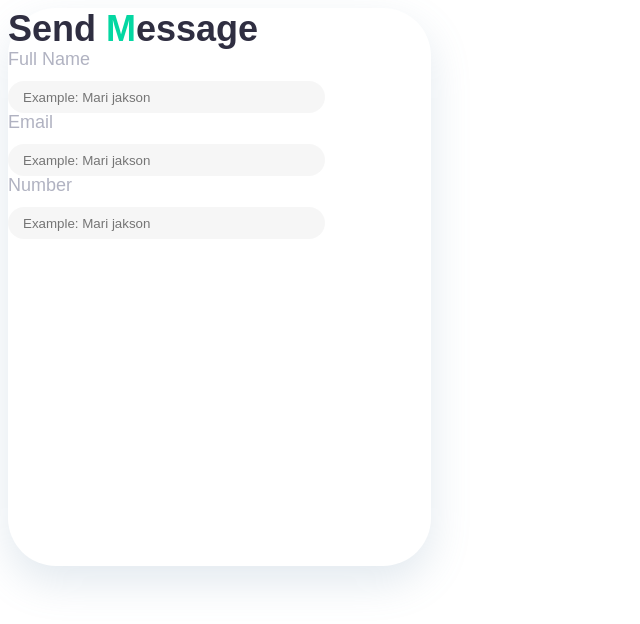
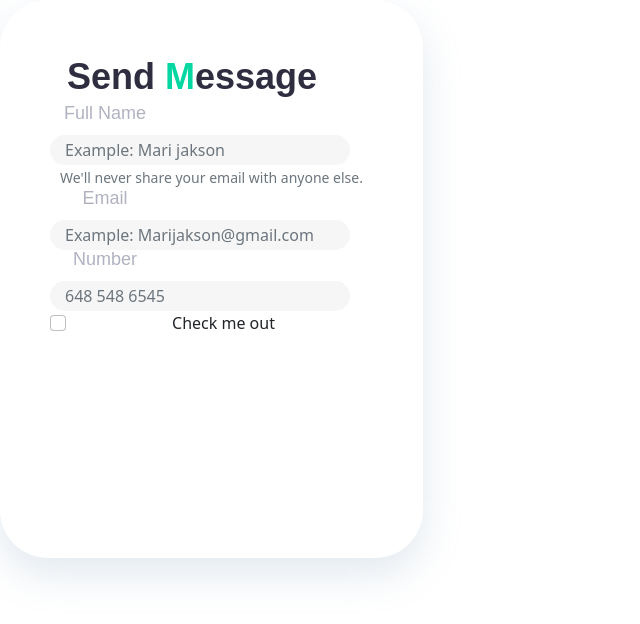
Before and after one commit to Capstone-Project-Team23/Team_23, a React (Create React App) app in the folder capstone-team-23/: page /contactUs in a window 1280 px wide. Shown: the top 624 px of the page, without its empty margins (0-640 px from the left). Built offline with nearby package versions, Linux system fonts and the light colour scheme.

Commit message:
Merge branch 'signUp' of https://github.com/Capstone-Project-Team23/Team_23 into contactus

```diff
--- a/capstone-team-23/public/index.html
+++ b/capstone-team-23/public/index.html
@@ -8,6 +8,7 @@
     <meta name="theme-color" content="#000000" />
     <meta name="description" content="Web site created using create-react-app" />
     <link rel="apple-touch-icon" href="%PUBLIC_URL%/logo192.png" />
+    <link href="https://cdn.jsdelivr.net/npm/bootstrap@5.1.3/dist/css/bootstrap.min.css" rel="stylesheet" integrity="sha384-1BmE4kWBq78iYhFldvKuhfTAU6auU8tT94WrHftjDbrCEXSU1oBoqyl2QvZ6jIW3" crossorigin="anonymous">
     <!--
       manifest.json provides metadata used when your web app is installed on a
       user's mobile device or desktop. See https://developers.google.com/web/fundamentals/web-app-manifest/
@@ -27,6 +28,7 @@
 
 <body>
     <script src="../src/index.js" type="text/jsx"></script>
+    <script src="https://cdn.jsdelivr.net/npm/bootstrap@5.1.3/dist/js/bootstrap.bundle.min.js" integrity="sha384-ka7Sk0Gln4gmtz2MlQnikT1wXgYsOg+OMhuP+IlRH9sENBO0LRn5q+8nbTov4+1p" crossorigin="anonymous"></script>
     <div id="root"></div>
     <!--
       This HTML file is a template.
--- a/capstone-team-23/src/components/App.jsx
+++ b/capstone-team-23/src/components/App.jsx
@@ -1,5 +1,5 @@
 import react from "react";
-import ContactUsPage from "./ContactUs/ContactUsPage/ContactUs";
+import ContactUsPage from "./ContactUs/ContactUsWholePage/ContactUs";
 
 function App() {
     return <div>
--- a/capstone-team-23/src/components/ContactUs/ContactUsForm/ContactUsFormInputFields.jsx
+++ b/capstone-team-23/src/components/ContactUs/ContactUsForm/ContactUsFormInputFields.jsx
@@ -5,11 +5,13 @@ import Label from"../../Reusable Components/Label/Label.jsx"
 
 function ContactUsFormInputFields() {
     return (
-        <section>
+        <section >
             <p className="txt-598">
             Send <span className="txt-5982">M</span>essage
             </p>
 
+            <form>
+            <div class="form-group">
                 <Label name="Full Name"></Label>
                 <InputField
                     type="text"
@@ -17,11 +19,12 @@ function ContactUsFormInputFields() {
                     width = "300px"
                     height = "30px"
                 ></InputField>
-
+                 <small id="emailHelp" class="form-text text-muted">We'll never share your email with anyone else.</small>
+                </div>
                 <Label name="Email"></Label>
                 <InputField
                     type="text"
-                placeholder="Example: Mari jakson"
+                    placeholder="Example: Marijakson@gmail.com"
                     width = "300px"
                     height = "30px"
                 ></InputField>
@@ -29,11 +32,16 @@ function ContactUsFormInputFields() {
                 <Label name="Number"></Label>
                 <InputField
                     type="Number"
-                placeholder="Example: Mari jakson"
+                    placeholder="648 548 6545"
                     width = "300px"
                     height = "30px"
                 ></InputField>
 
+<div class="form-check">
+    <input type="checkbox" class="form-check-input" id="exampleCheck1"/>
+    <label class="form-check-label" for="exampleCheck1">Check me out</label>
+  </div>
+           </form>
         </section>
 
     );
--- a/capstone-team-23/src/components/ContactUs/ContactUsForm/form.css
+++ b/capstone-team-23/src/components/ContactUs/ContactUsForm/form.css
@@ -10,6 +10,8 @@ p {
     width: 423px;
     height: 558px;
     border-radius: 48px;
+    padding: 50px;
+    text-align: center;
 }
 
 
--- a/capstone-team-23/src/components/Reusable Components/InputFields/InputField.jsx
+++ b/capstone-team-23/src/components/Reusable Components/InputFields/InputField.jsx
@@ -3,7 +3,7 @@ import './css/InputField.css'
 function InputField(props) {
   return (
     <div>
-        <input type={props.type} placeholder={props.placeholder} className="inputField"
+        <input type={props.type} placeholder={props.placeholder} className="inputField form-control"
         style={{width: props.width ,height:props.height}}/>
     </div>
   )
```
Also changed, not shown: capstone-team-23/src/components/ContactUs/ContactUsWholePage/ContactUs.jsx (renamed from capstone-team-23/src/components/ContactUs/ContactUsPage/ContactUs.jsx). Lines whose indentation alone changed are shown as unchanged.
